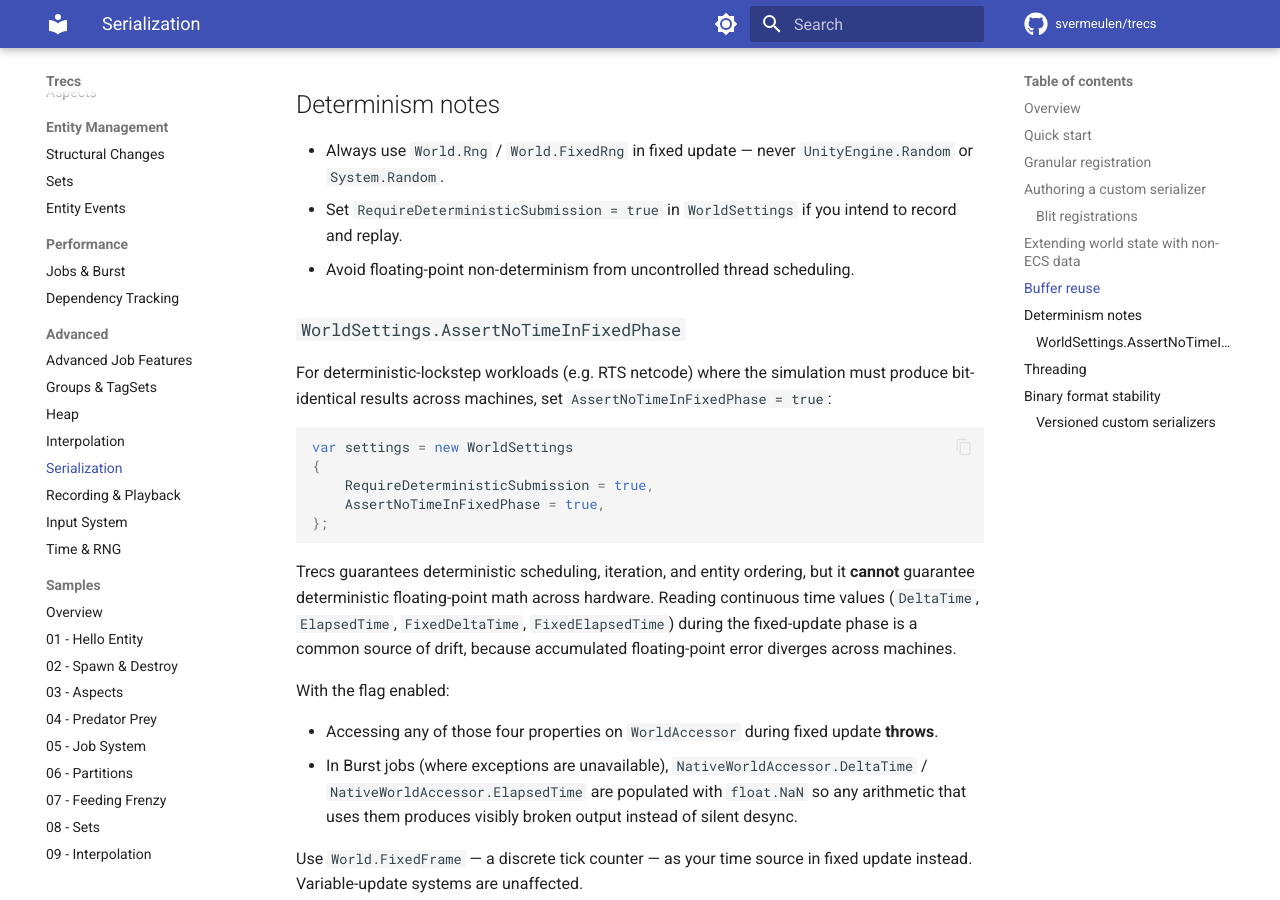
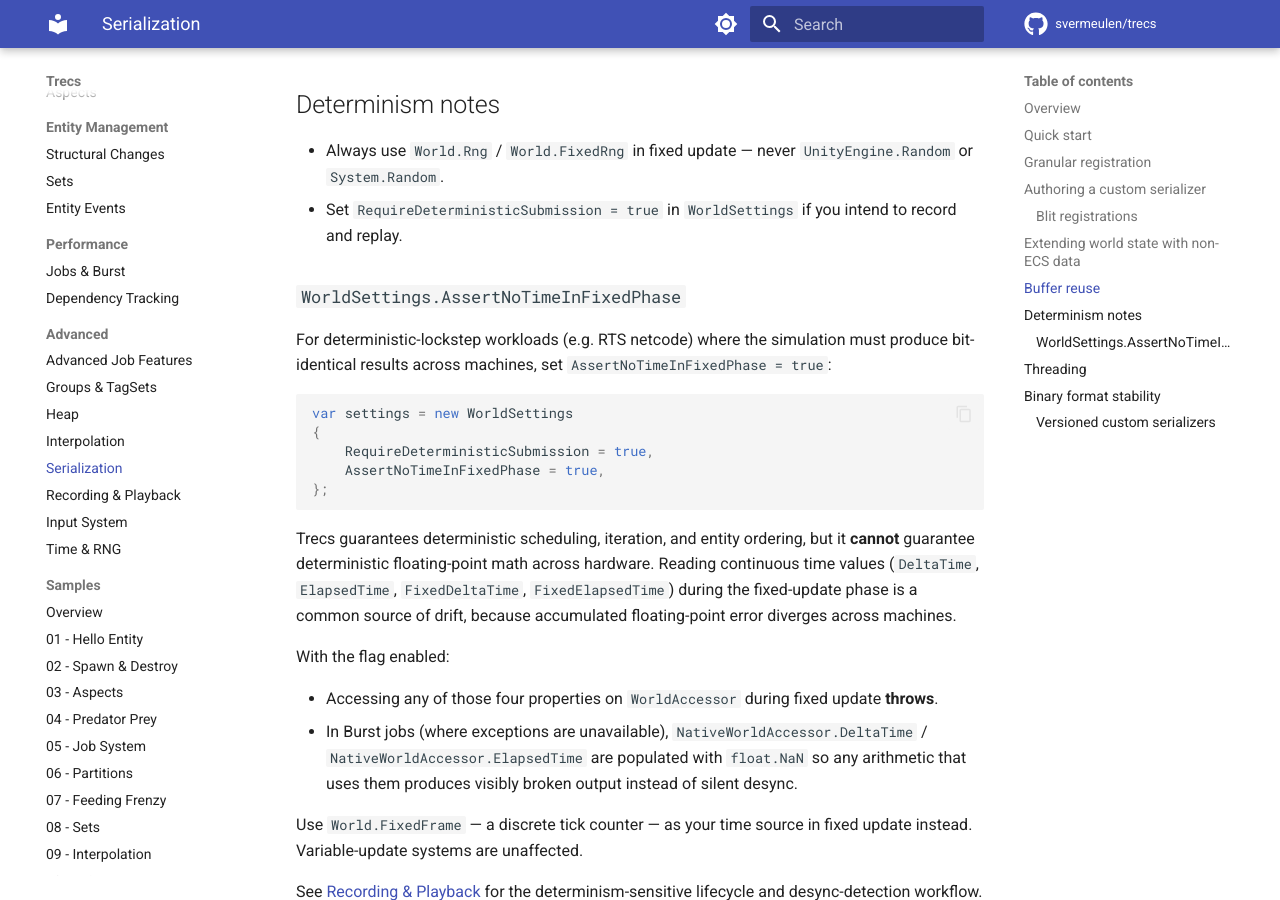
Before and after one commit to svermeulen/trecs, an MkDocs documentation site: the page built from docs/advanced/serialization.md, in a window 1280 px wide and 900 px high, scrolled down 3570 px. Built offline with MkDocs 1.6.1 and Material for MkDocs 9.7.7, drawn with Linux system fonts in a browser that asks for light colours; comment, search, counter and statistics services are not loaded.

Commit message:
Docs tweak

```diff
--- a/docs/advanced/serialization.md
+++ b/docs/advanced/serialization.md
@@ -145,7 +145,6 @@
 
 - Always use `World.Rng` / `World.FixedRng` in fixed update — never `UnityEngine.Random` or `System.Random`.
 - Set `RequireDeterministicSubmission = true` in `WorldSettings` if you intend to record and replay.
-- Avoid floating-point non-determinism from uncontrolled thread scheduling.
 
 ### `WorldSettings.AssertNoTimeInFixedPhase`
 
```
